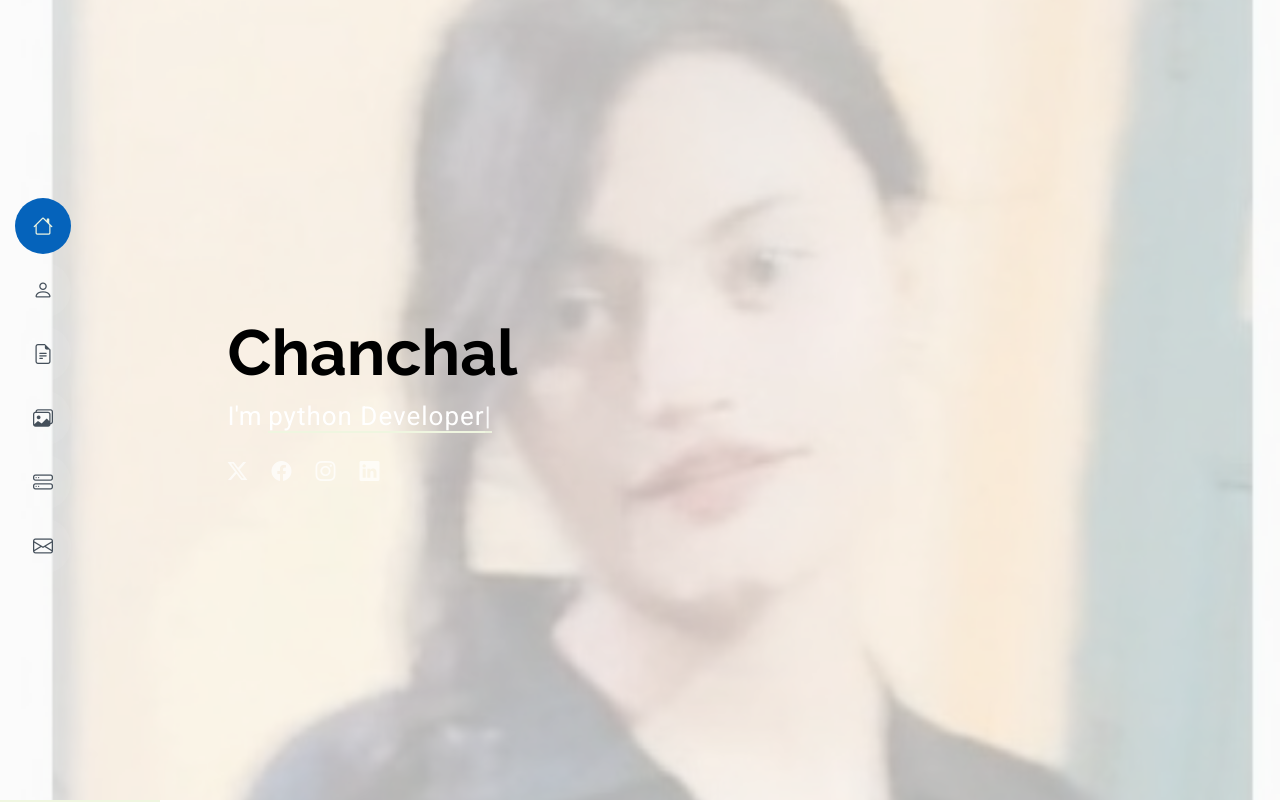
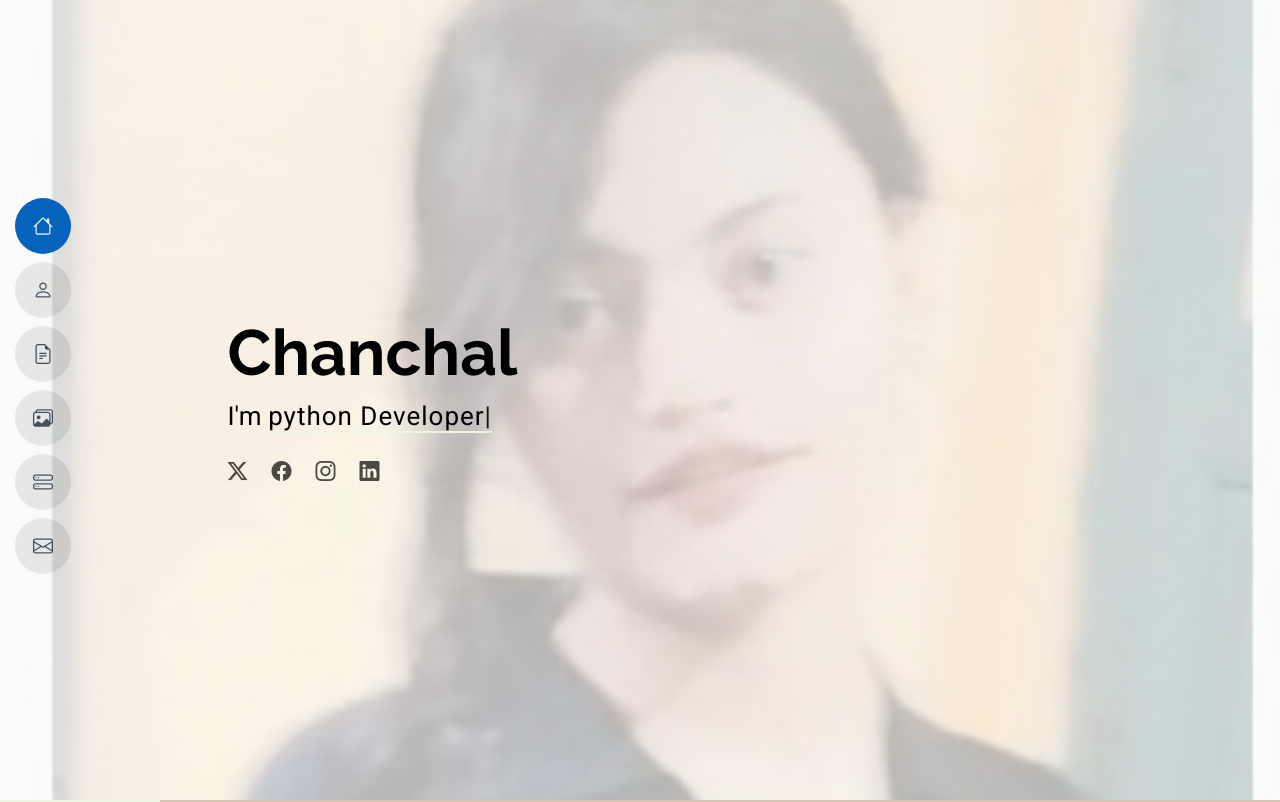
Before and after one commit to chanchal-oss/my-resume, a plain HTML site: page index.html in a window 1280 px wide. Shown: the top 802 px of the page. Drawn offline with nearby package versions, Linux system fonts and the light colour scheme.

Commit message:
Update global color variables in main.css

```diff
--- a/assets/css/main.css
+++ b/assets/css/main.css
@@ -19,8 +19,8 @@
 
 /* Global Colors - The following color variables are used throughout the website. Updating them here will change the color scheme of the entire website */
 :root {
-  --background-color: #ffffff; /* Background color for the entire website, including individual sections */
-  --default-color: #ffffff; /* Default color used for the majority of the text content across the entire website */
+  --background-color: #d9c5b2; /* Background color for the entire website, including individual sections */
+  --default-color: #000000; /* Default color used for the majority of the text content across the entire website */
   --heading-color: #000000; /* Color for headings, subheadings and title throughout the website */
   --accent-color: #eff6e0; /* Accent color that represents your brand on the website. It's used for buttons, links, and other elements that need to stand out */
   --surface-color: #eff6e0; /* The surface color is used as a background of boxed elements within sections, such as cards, icon boxes, or other elements that require a visual separation from the global background. */
@@ -32,7 +32,7 @@
   --nav-color: #45505b;  /* The default color of the main navmenu links */
   --nav-hover-color: #0563bb; /* Applied to main navmenu links when they are hovered over or active */
   --nav-mobile-background-color: #ffffff; /* Used as the background color for mobile navigation menu */
-  --nav-dropdown-background-color: #ffffff; /* Used as the background color for dropdown items that appear when hovering over primary navigation items */
+  --nav-dropdown-background-color: #eff6e0; /* Used as the background color for dropdown items that appear when hovering over primary navigation items */
   --nav-dropdown-color: #212529; /* Used for navigation links of the dropdown items in the navigation menu. */
   --nav-dropdown-hover-color: #0563bb; /* Similar to --nav-hover-color, this color is applied to dropdown navigation links when they are hovered over. */
 }
```
